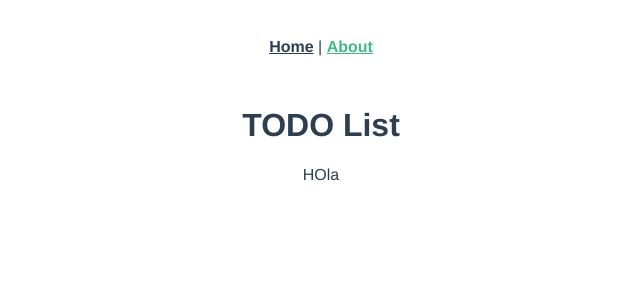
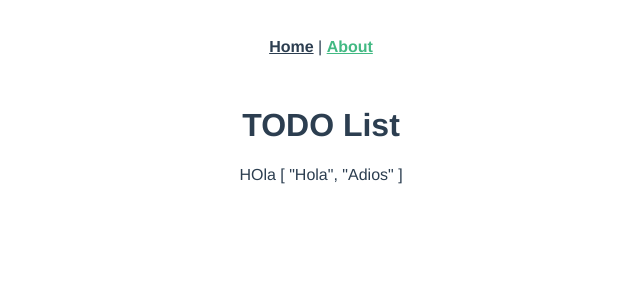
Before and after one commit to borjaa112/pruebas-vue-ts, a Vue app: page /about in a window 1280 px wide. Shown: the top 300 px of the page, without its empty margins (319-959 px from the left). Built offline with nearby package versions, Linux system fonts and the light colour scheme.

Commit message:
Added props to component

```diff
--- a/src/components/Todo.vue
+++ b/src/components/Todo.vue
@@ -12,6 +12,6 @@ export default defineComponent({
 
 <template>
     <div>
-        <TodoList />
+        <TodoList :todo-items="['Hola', 'Adios']" />
     </div>
 </template>
--- a/src/components/TodoList.vue
+++ b/src/components/TodoList.vue
@@ -1,9 +1,13 @@
 <script lang="ts">
 import { defineComponent, defineProps } from 'vue'
 
+
 export default defineComponent({
-    setup () {
-        defineProps(['todoItems'])
+    props: {
+        todoItems: Array
+    },
+    setup (props) {
+        console.log(props.todoItems);
     },
 })
 </script>
@@ -11,5 +15,6 @@ export default defineComponent({
 <template>
     <div>
         HOla
+        {{ todoItems }}
     </div>
 </template>
```
